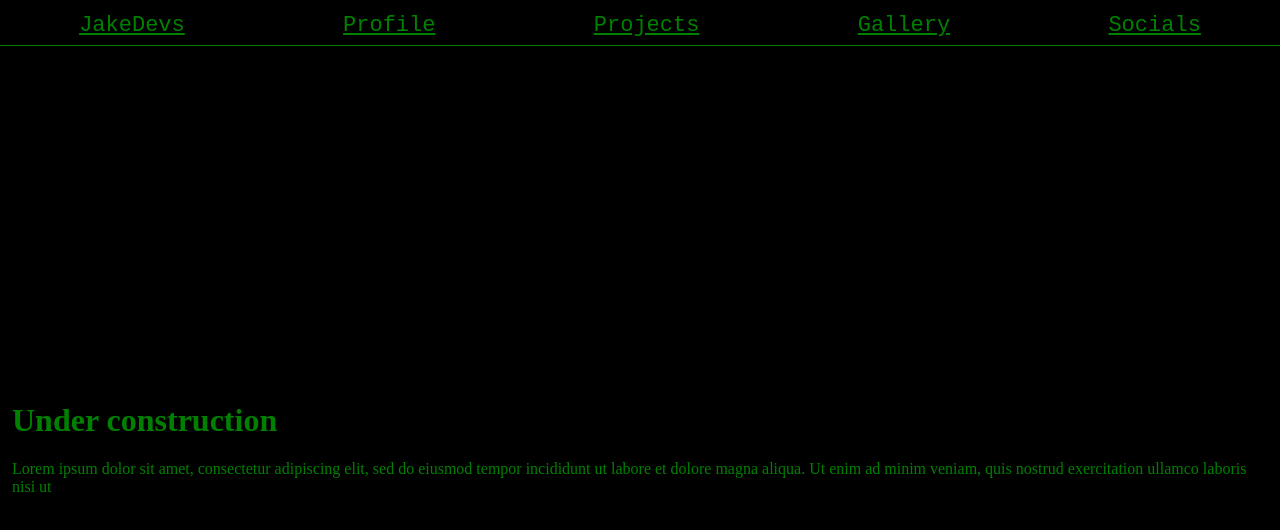
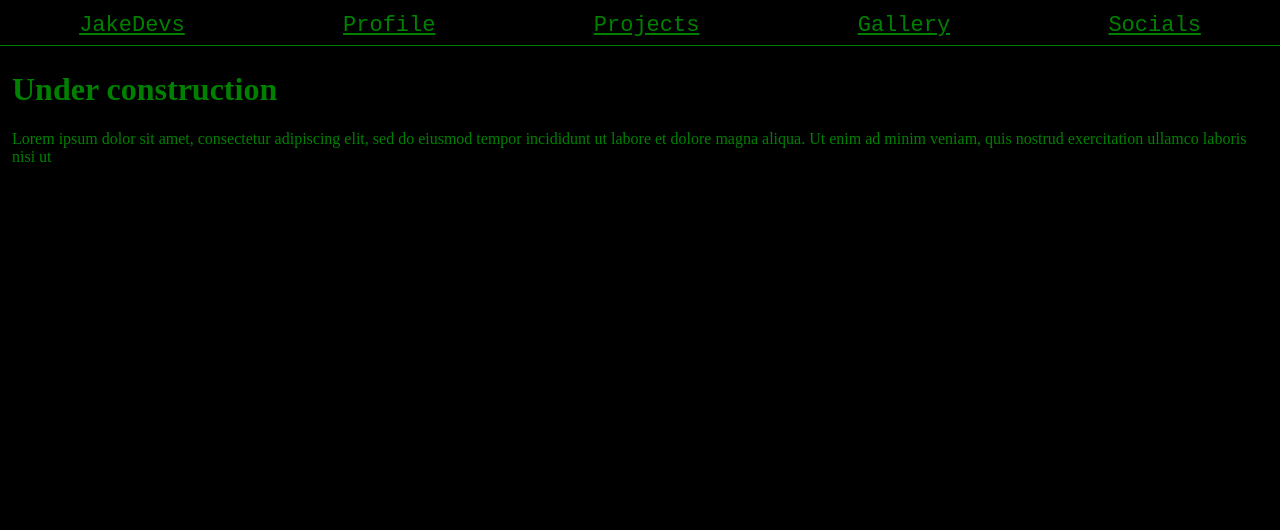
Before and after one commit to jakedevs/developer-profile, a plain HTML site: page index.html in a window 1280 px wide. Drawn offline with Linux system fonts and the light colour scheme.

Commit message:
removed auto margins on top and bottom

```diff
--- a/style.css
+++ b/style.css
@@ -34,7 +34,7 @@ header {
 }
 
 main {
-  margin: auto 12px auto 12px;
+  margin: 4px 12px 0 12px;
 }
 
 
```
